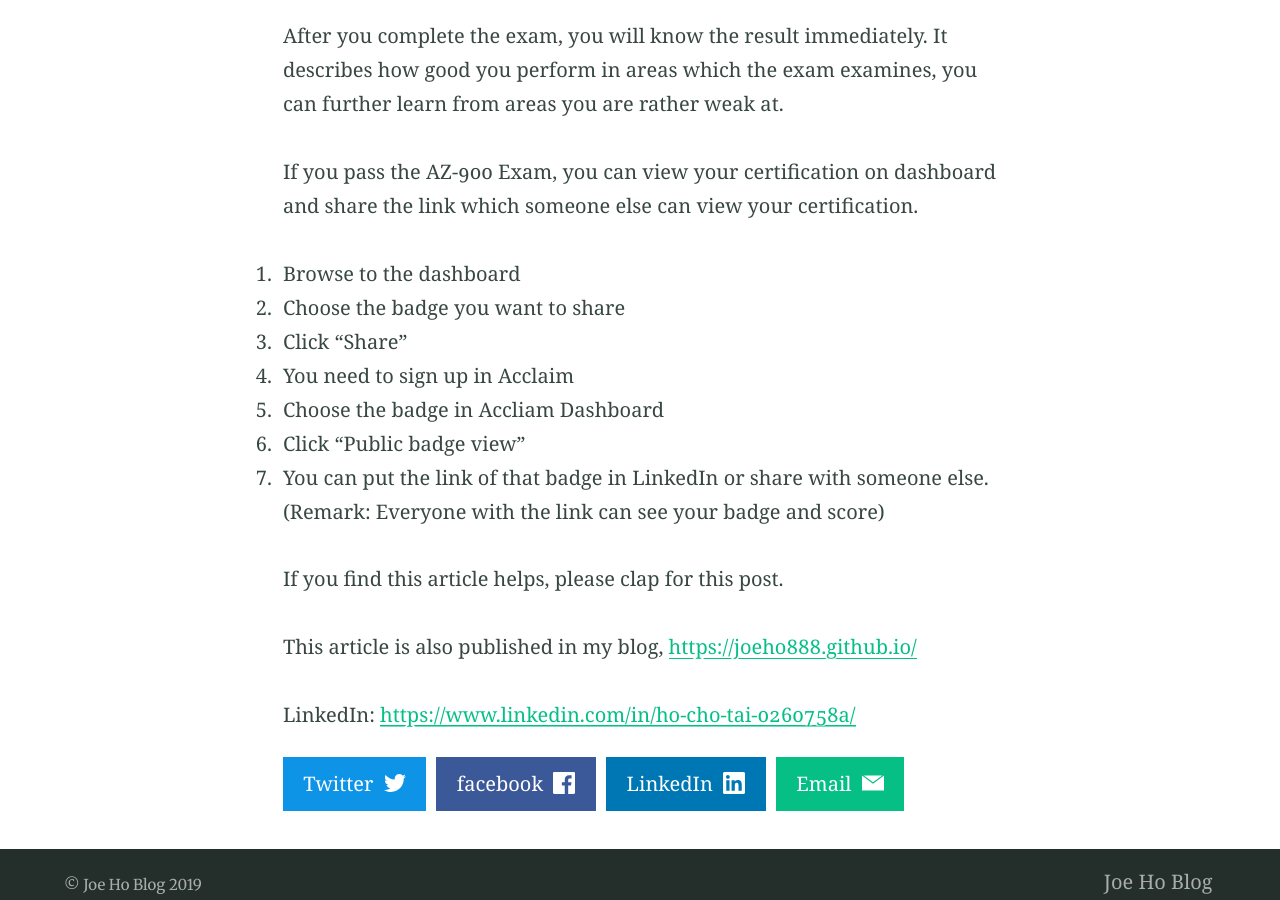
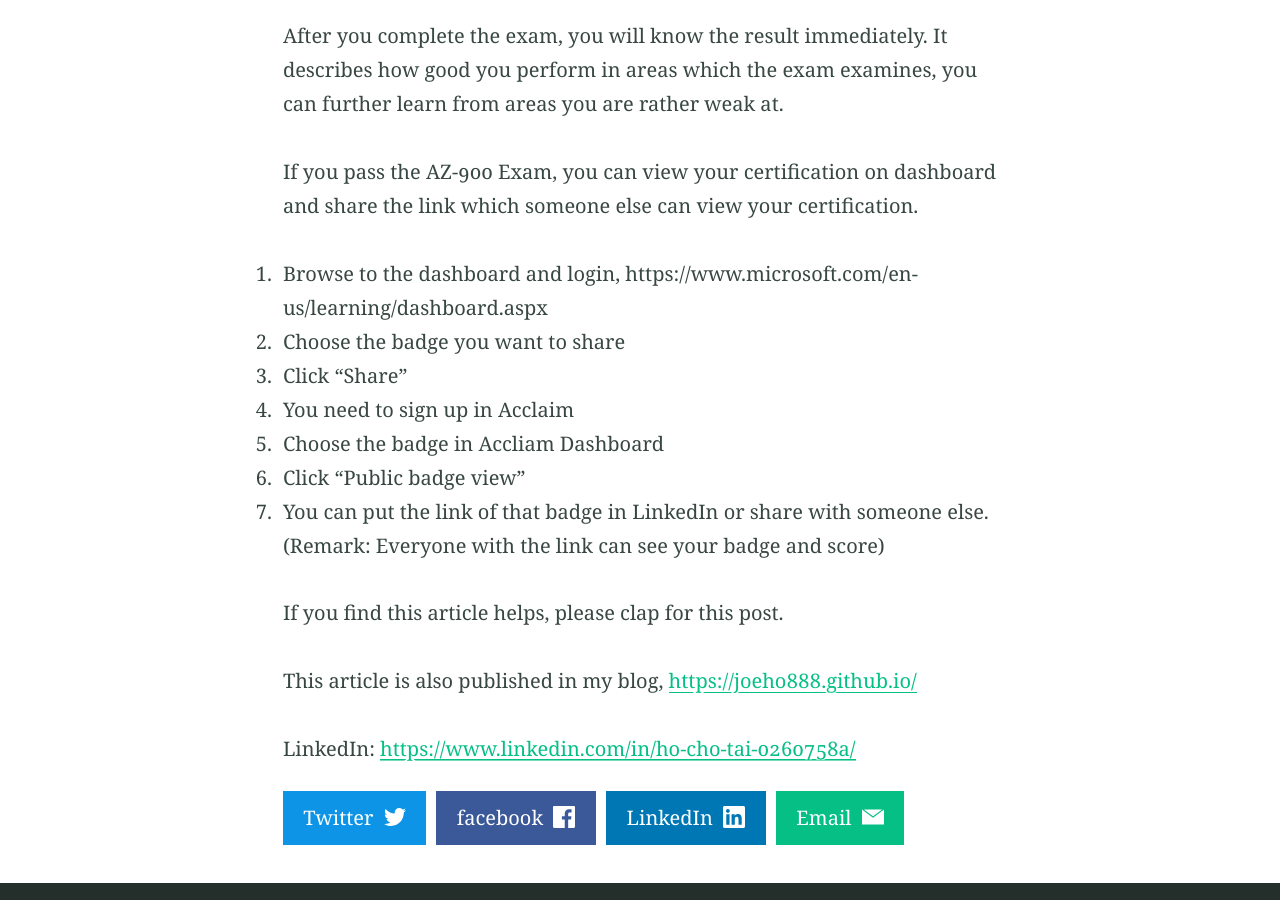
Before and after one commit to JoeHO888/JoeHo888.github.io, a Jekyll site: the page built from _posts/2019-12-17-20-Hours-To-Pass-Azure-Az-900.md, in a window 1280 px wide and 900 px high, scrolled down 5444 px. Built offline with Jekyll 4.4.1, drawn with Linux system fonts in a browser that asks for light colours; our own code applies the rules of GitHub Pages for plain Markdown files; comment, search, counter and statistics services are not loaded.

Commit message:
Update Post Exam

```diff
--- a/_posts/2019-12-17-20-Hours-To-Pass-Azure-Az-900.md
+++ b/_posts/2019-12-17-20-Hours-To-Pass-Azure-Az-900.md
@@ -83,7 +83,7 @@
 After you complete the exam, you will know the result immediately. It describes how good you perform in areas which the exam examines, you can further learn from areas you are rather weak at.
 
 If you pass the AZ-900 Exam, you can view your certification on dashboard and share the link which someone else can view your certification.
-1. Browse to the dashboard
+1. Browse to the dashboard and login, https://www.microsoft.com/en-us/learning/dashboard.aspx
 2. Choose the badge you want to share
 3. Click "Share"
 4. You need to sign up in Acclaim
```
